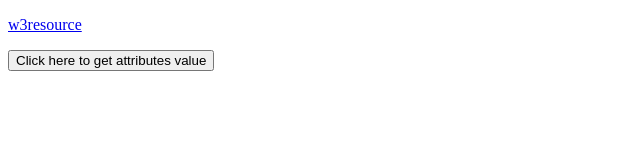
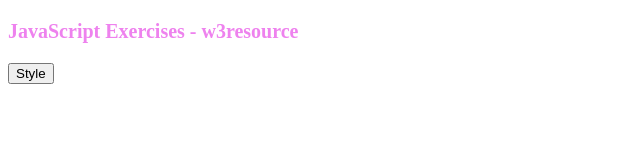
Before and after one commit to fd-freshjs/js-dom, a plain HTML site: page index.html in a window 1280 px wide. Shown: the whole page, without its empty margins (0-640 px from the left). Drawn offline with Linux system fonts and the light colour scheme.

Commit message:
Add second task solution

```diff
--- a/index.css
+++ b/index.css
@@ -1,13 +1,18 @@
 
-div.blue {
-  color: blue;
+.parClass {
+  color: violet;
+  font-weight: bolder;
+  font-size: 20px;
 }
 
-.red {
-  color: red;
+#parId {
+  background-color: blue;
 }
 
+[title=parId] {
+  background-color: blue;
+}
 
-.size {
-  font-size: 1.2em;
+.parClass:hover {
+  background-color: coral;
 }
--- a/index.html
+++ b/index.html
@@ -2,23 +2,14 @@
 <html>
   <head>
     <meta charset="utf-8" />
+    <title>JS DOM paragraph style</title>
+    <link rel="stylesheet" href="index.css">
   </head>
   <body>
-    <p>
-      <a
-        id="w3r"
-        type="text/html"
-        hreflang="en-us"
-        rel="nofollow"
-        target="_self"
-        href="https://www.w3resource.com/ "
-        >w3resource</a
-      >
-    </p>
-    <button onclick="getAttributes()">
-      Click here to get attributes value
-    </button>
-
+    <p id="text">JavaScript Exercises - w3resource</p>
+    <div>
+      <button id="jsstyle" onclick="js_style()">Style</button>
+    </div>
     <script src="./solution.js"></script>
   </body>
 </html>
--- a/solution.js
+++ b/solution.js
@@ -1,10 +1,12 @@
-const link = document.getElementById('w3r')
-// const link = document.querySelector('#w3r')
+const par = document.getElementById("text");
+// const par = document.querySelector('#text')
 
-if (link !== null) {
-  console.log(link.type);
-  console.log(link.rel);
-  console.log(link.target);
-  console.log(link.hreflang);
-  console.log(link.href);
-}
+/* par.style.color = 'violet';
+par.style.fontWeight = 'bolder';
+par.style.fontSize = '20px'; */
+
+// par.className = "parClass";
+par.classList.toggle("parClass");
+
+// par.id = "parId";
+// par.title = "parId";
```
